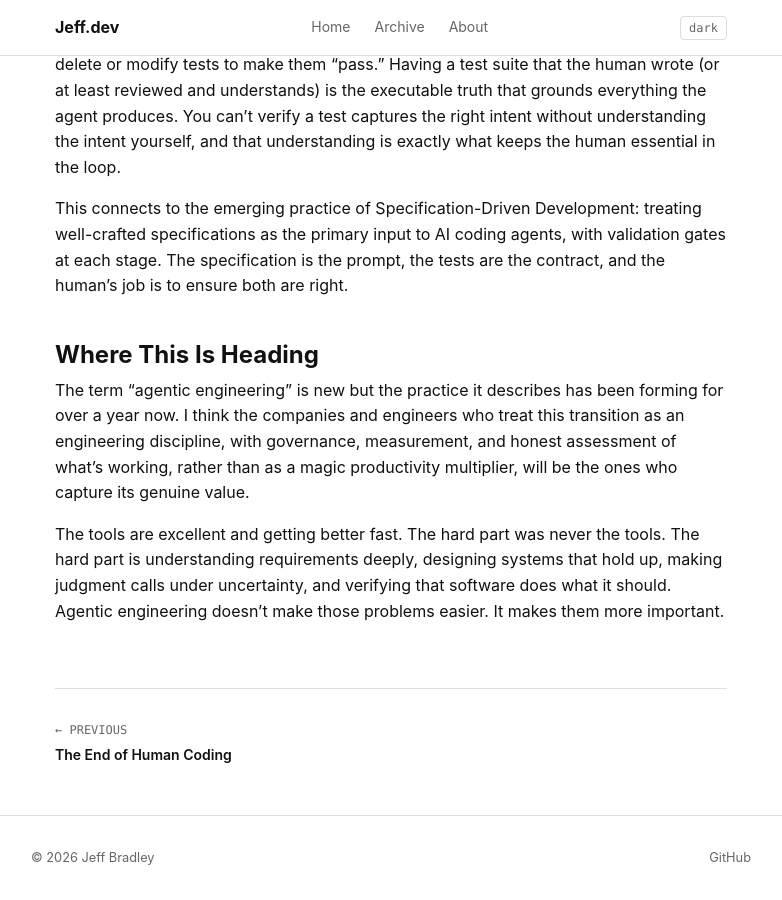
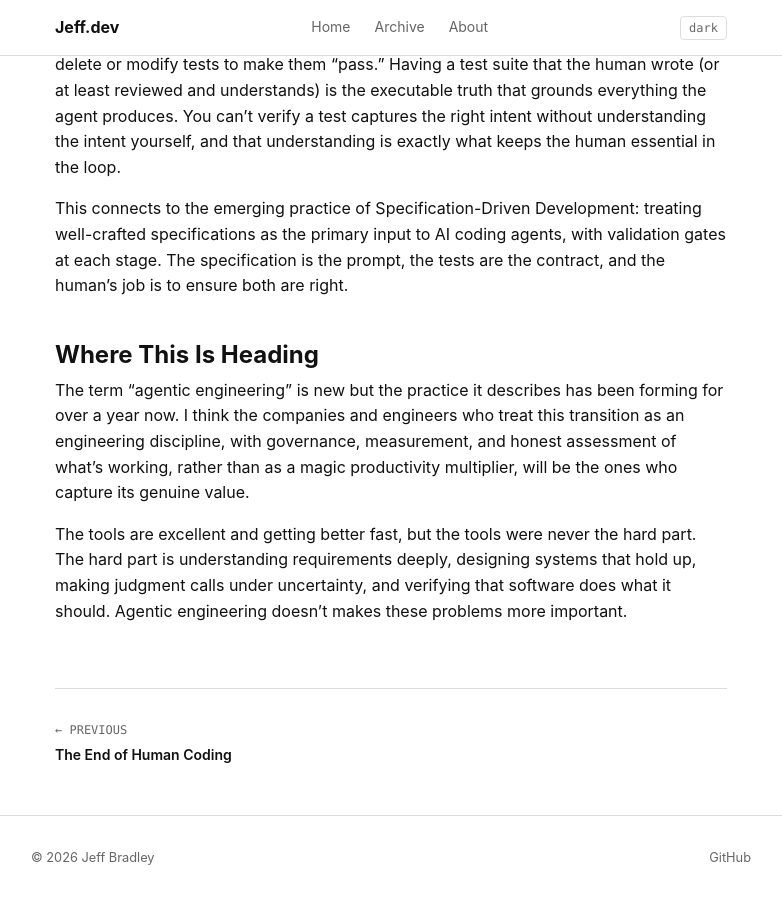
Before and after one commit to jeffgbradley2/jeffgbradley2.github.io, a Jekyll site: the page built from _posts/2026-02-21-agentic-engineering.md, in a window 1280 px wide and 900 px high, scrolled down 2967 px. Shown: the whole window, without its empty margins (249-1031 px from the left). Built offline with Jekyll 4.4.1, drawn with Linux system fonts in a browser that asks for light colours.

Commit message:
minor update

```diff
--- a/_posts/2026-02-21-agentic-engineering.md
+++ b/_posts/2026-02-21-agentic-engineering.md
@@ -60,4 +60,4 @@ This connects to the emerging practice of Specification-Driven Development: trea
 
 The term "agentic engineering" is new but the practice it describes has been forming for over a year now. I think the companies and engineers who treat this transition as an engineering discipline, with governance, measurement, and honest assessment of what's working, rather than as a magic productivity multiplier, will be the ones who capture its genuine value.
 
-The tools are excellent and getting better fast. The hard part was never the tools. The hard part is understanding requirements deeply, designing systems that hold up, making judgment calls under uncertainty, and verifying that software does what it should. Agentic engineering doesn't make those problems easier. It makes them more important.
+The tools are excellent and getting better fast, but the tools were never the hard part. The hard part is understanding requirements deeply, designing systems that hold up, making judgment calls under uncertainty, and verifying that software does what it should. Agentic engineering doesn't makes these problems more important.
```
